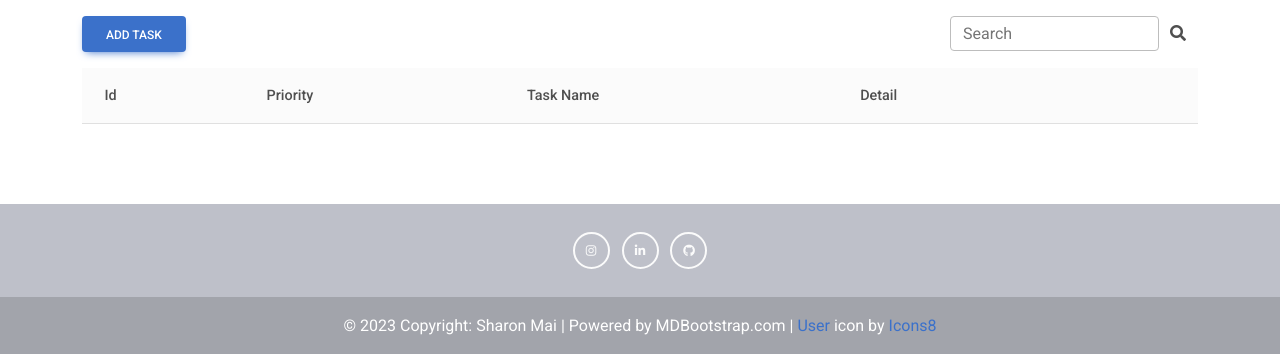
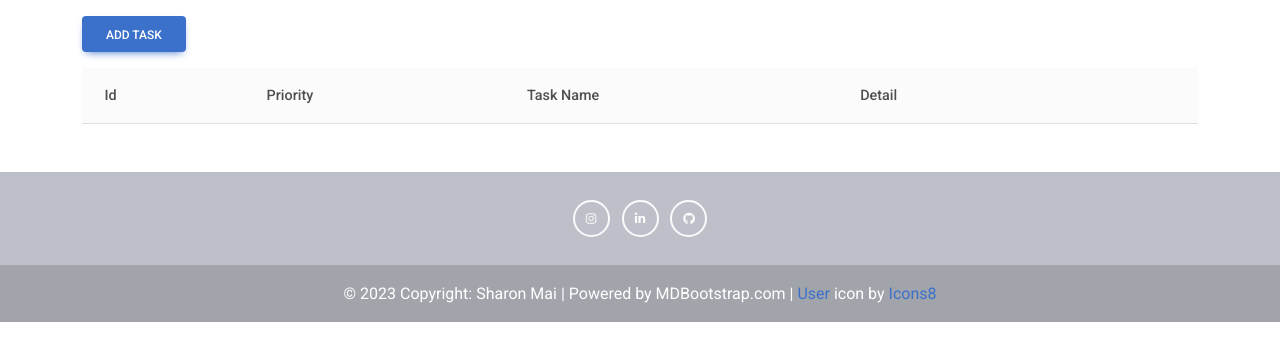
Before and after one commit to MaiSharon/Employee-Management-System, a Django app: template dept_app/templates/tasks.html in a window 1280 px wide. Shown: the part 499-853 px from the top of the page. After the commit the page ends 821 px from the top, so only its background shows below. Run offline with Django 4.2, Linux system fonts and the light colour scheme; the template is opened without the code that fills it, so the values that code supplies are empty; some libraries are stand-ins or nearby versions.

Commit message:
:fire: refactor: Remove page and search

```diff
--- a/dept_app/templates/tasks.html
+++ b/dept_app/templates/tasks.html
@@ -29,20 +29,7 @@
     <!-- Add Button -->
 
     <!-- Search -->
-    <div class="mb-3">
-      <form method="get">
-        <div class="input-group rounded">
-          <form method="GET">
-            <div class="input-group">
-              <input type="search" class="form-control rounded" placeholder="Search" name="search" aria-label="Search" aria-describedby="search-addon" value="{{ search }}" />
-              <button type="submit" class="input-group-text border-0" id="search-addon">
-                  <i class="fas fa-search"></i>
-              </button>
-            </div>
-          </form>
-        </div>
-      </form>
-    </div>
+
     <!-- Search -->
   </div>
   <!-- Add Button and Search -->
@@ -68,15 +55,6 @@
   </div>
   <!-- Table -->
 
-  <!-- Pagination -->
-  <section class="p-2 d-flex justify-content-start">
-    <nav aria-label="...">
-      <ul class="pagination">
-        {{page_string}}
-      </ul>
-    </nav>
-  </section>
-  <!-- Pagination -->
 {% endblock %}
 
 {% block js %}
```
